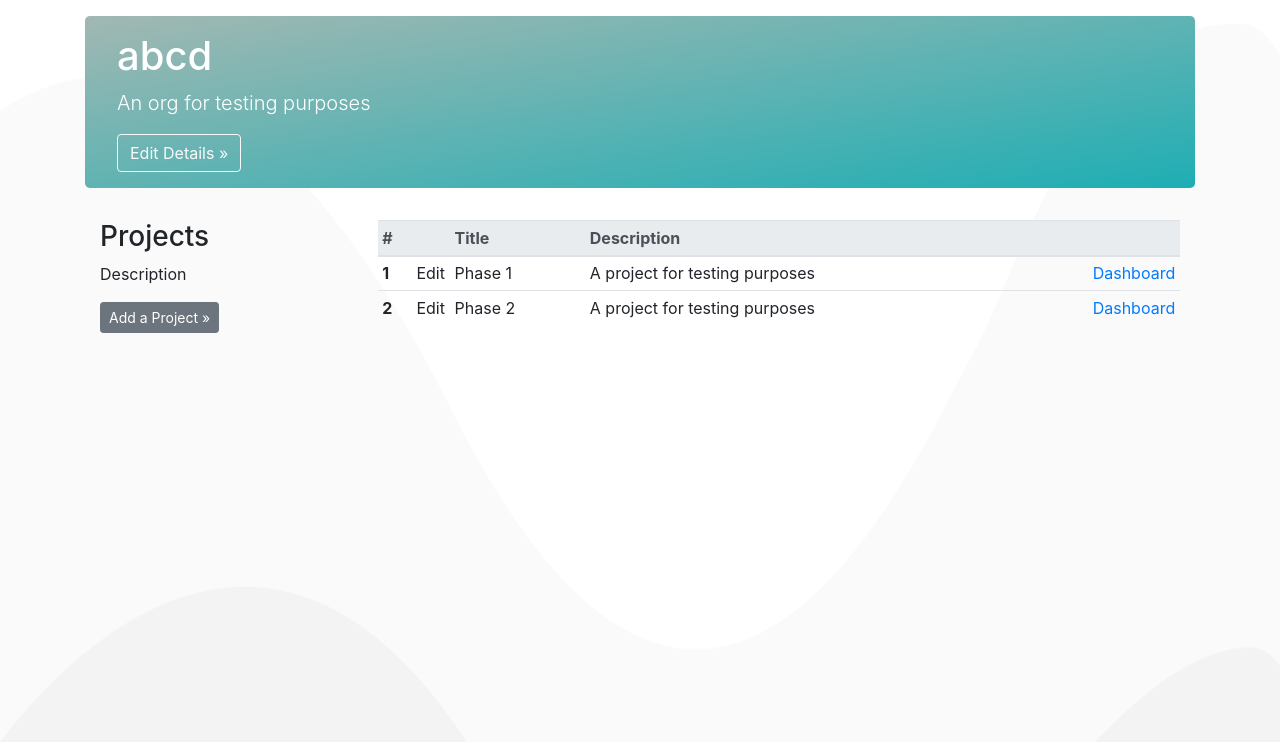
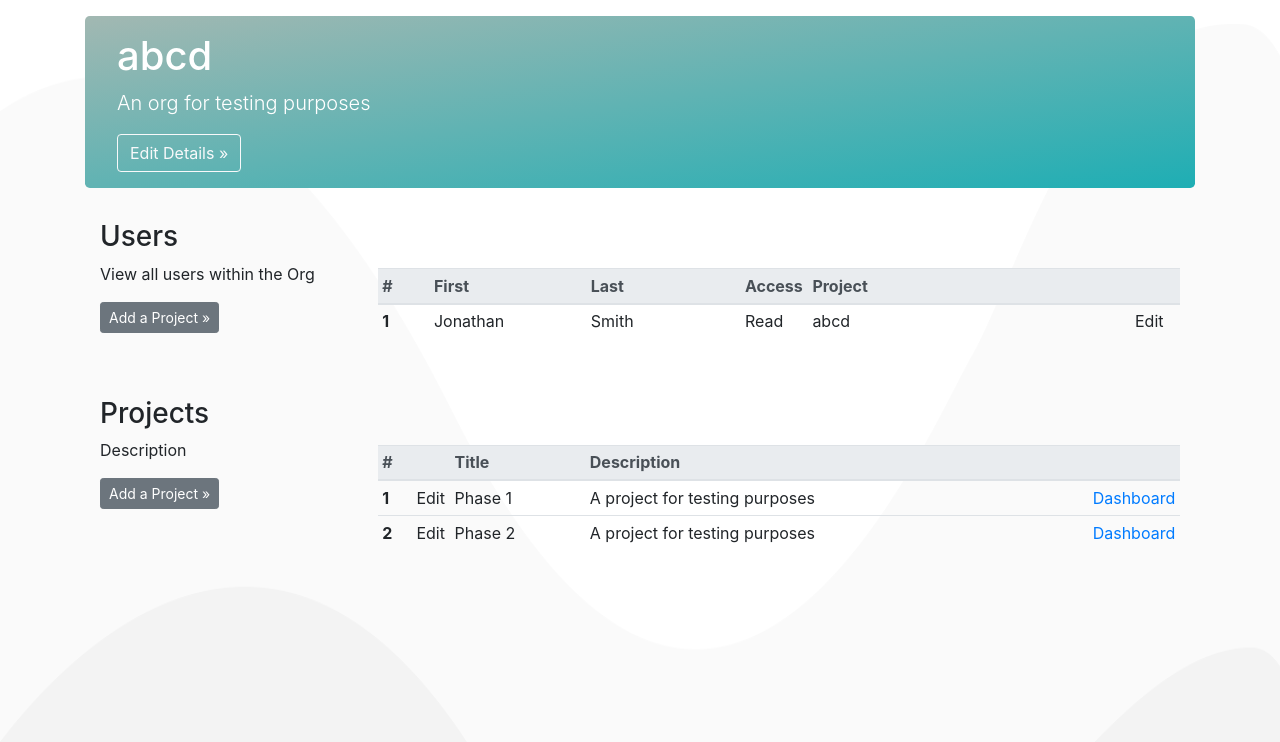
Before and after one commit to joshuapeek/project-map-tool, a Flask app: page /1/ in a window 1280 px wide. Shown: the part 56-798 px from the top of the page. Run offline with Flask 2, Linux system fonts and the light colour scheme; some libraries are stand-ins or nearby versions.

Commit message:
+ ability to read Org users from org page

```diff
--- a/app.py
+++ b/app.py
@@ -54,8 +54,10 @@ def orgPage(org_id):
     allprojects = session.query(Project).all()
     org = session.query(Org).filter_by(id=org_id).one()
     projects = session.query(Project).filter_by(org_id=org.id).all()
+    userOrgs = session.query(userOrg).filter_by(org_id=org.id).all()
     return render_template('org.html', org=org, projects=projects,
-                            allorgs=allorgs, allprojects=allprojects)
+                            allorgs=allorgs, allprojects=allprojects,
+                            userOrgs=userOrgs)
 
 
 # query specified org & project objects
--- a/templates/org.html
+++ b/templates/org.html
@@ -38,9 +38,59 @@
         <button type="button" class="btn btn-md btn btn-outline-light" data-toggle="modal" data-target="#edit-org-details">Edit Details &raquo;</button>
       </div>
 
+<!-- Users Row -->
+      <div class="container">
+        <div class="row mb-4">
+          <div class="col-md-3">
+            <h3>Users</h3>
+              <p>View all users within the Org</p>
+              <p><button type="button" class="btn btn-secondary btn-sm" data-toggle="modal" data-target="#add-project">Add a Project &raquo;</button></p>
+              <br>
+          </div>
+          <div class="col-md-9">
+            <br><br>
+            <table class="table table-responsive table-sm table-hover" width="100%">
+              <thead class="thead-light">
+                <tr>
+                  <th scope="col" width="55px">#</th>
+                  <th scope="col" width="165px">First</th>
+                  <th scope="col" width="165px">Last</th>
+                  <th scope="col" width="50px">Access</th>
+                  <th scope="col" width="350px">Project</th>
+                  <th scope="col" width="51px"></th>
+                </tr>
+              </thead>
+              <tbody>
+                {% for i in userOrgs %}
+                <tr>
+                  <th scope="row">{{loop.index}}</th>
+                  <td>{{i.user.firstname}}</td>
+                  <td>{{i.user.lastname}}</td>
+                  <td>
+                    {% if i.access == "0" %}
+                    None
+                    {% elif i.access == "1" %}
+                    Read
+                    {% elif i.access == "2" %}
+                    Edit
+                    {% else %}
+                    Error
+                    {% endif %}
+                  </td>
+                  <td>{{i.org.title}}</td>
+                  <td>Edit</td>
+                </tr>
+                {% endfor %}
+              </tbody>
+            </table>
+          </div>
+        </div>
+      </div>
+<!-- Users Row END -->
+
 <!-- Projects Row -->
       <div class="container">
-        <div class="row">
+        <div class="row mb-4">
           <div class="col-md-3">
             <h3>Projects</h3>
               <p>Description</p>
@@ -48,6 +98,7 @@
               <br>
           </div>
           <div class="col-md-9">
+            <br><br>
             <table class="table table-responsive table-sm table-hover" width="100%">
               <thead class="thead-light">
                 <tr>
```
Also changed, not shown: templates/project.html (+6 -4 lines), project-map-tool.db.
